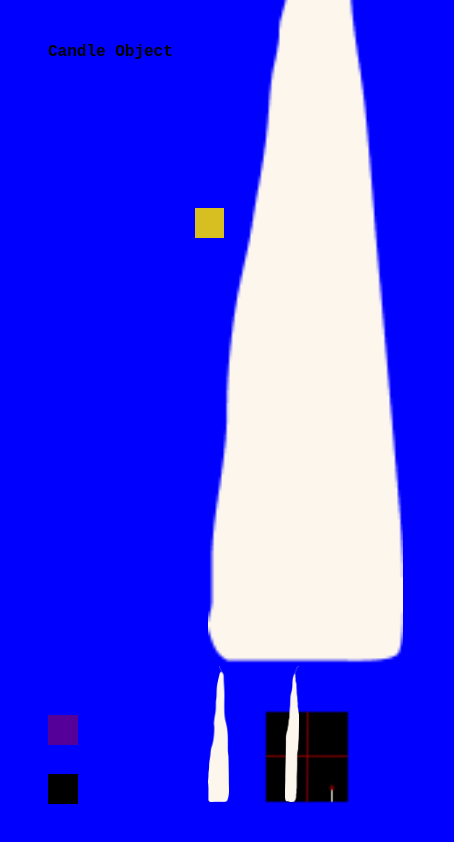
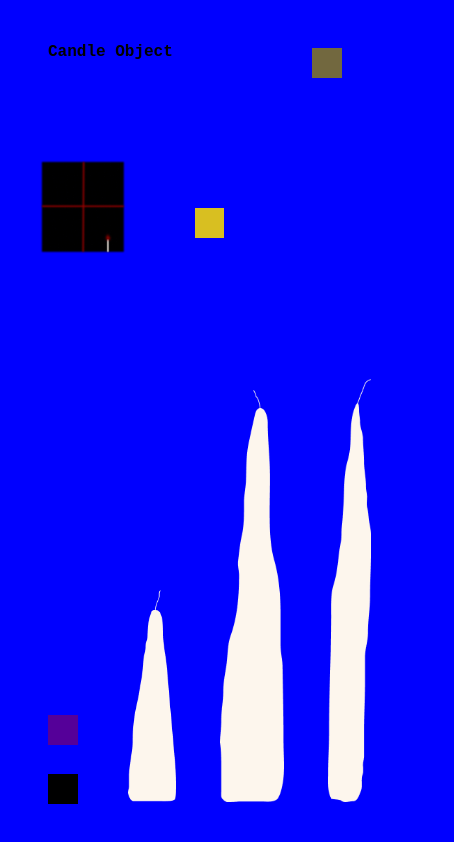
Before and after one commit to mattdowdy/candle, a plain HTML site: page index.html in a window 390 px wide. Shown: the whole page, 454 px wide, since content can reach past the window. Drawn offline with Linux system fonts and the light colour scheme; a web font is replaced by a local one.

Commit message:
Update candlestyle.css

```diff
--- a/candlestyle.css
+++ b/candlestyle.css
@@ -1,3 +1,4 @@
+
 
 @media screen and (min-width: 813px) {
 body {
@@ -132,26 +133,36 @@ p {
       font-size: 8px;
 
   }
+  .candle_grid {
+    float:left;
+    margin-left: 5rem;
+  }
   .short_standard {
   position: relative;
-   width: 50vw;
+   width: 3rem;
    height: auto;
-   margin-right: 13vw;
+   margin-right: 10vw;
   }
 
   .tall_standard {
     position: relative;
-    height: 35vw;
-    width: auto;
-    margin-right: 13vw;
+    width: 4rem;
+    height: auto;
+    margin-right: 10vw;
   }
 
   .thin_standard {
     position: relative;
-    height: 35vw;
-    width: auto;
+    width: 2.7rem;
+    height: auto;
+  }
+
+  .window {
+  position: absolute;
+  width: 22%;
+  left: 2.5rem;
+  top:10rem;
   }
 
 
-
 }
```
